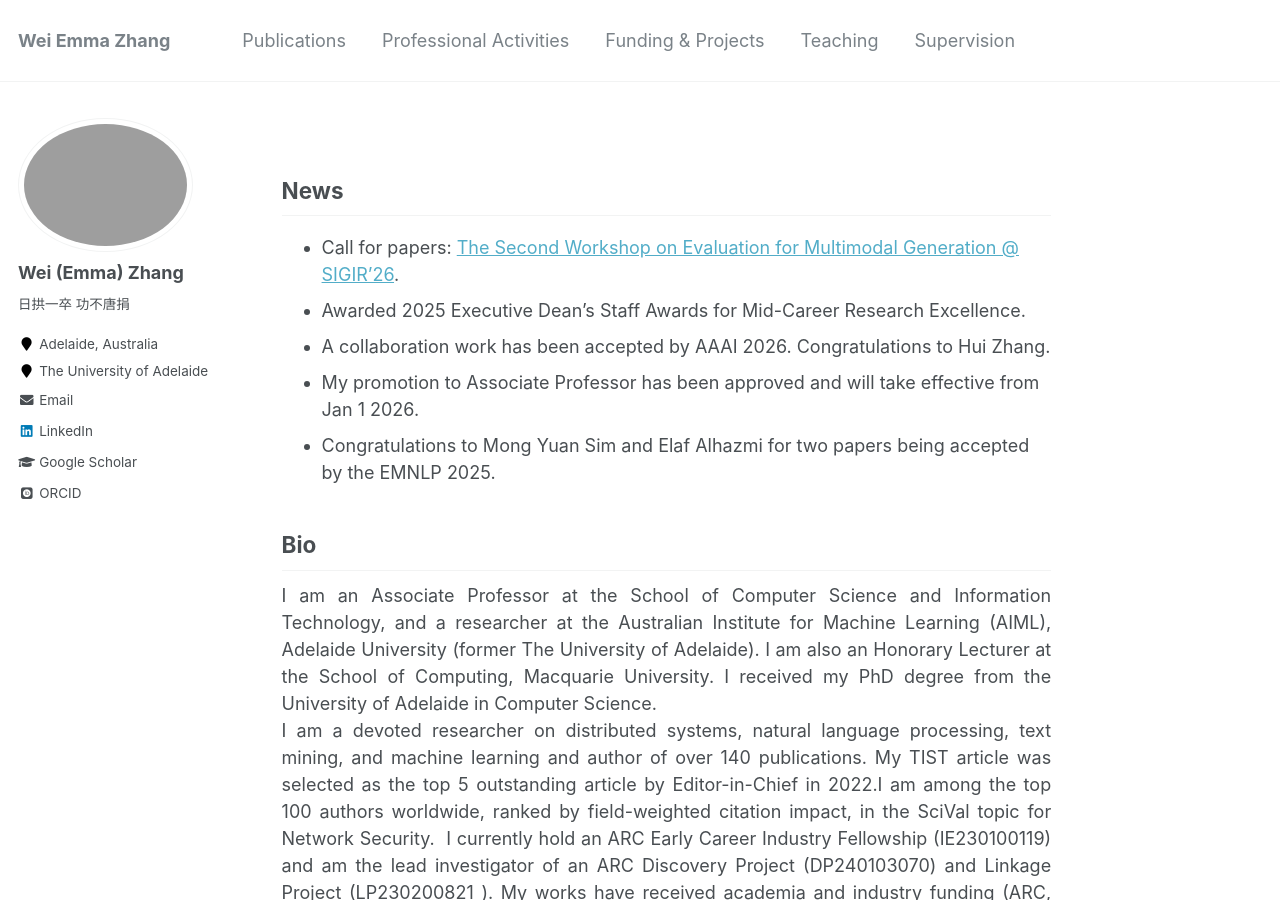
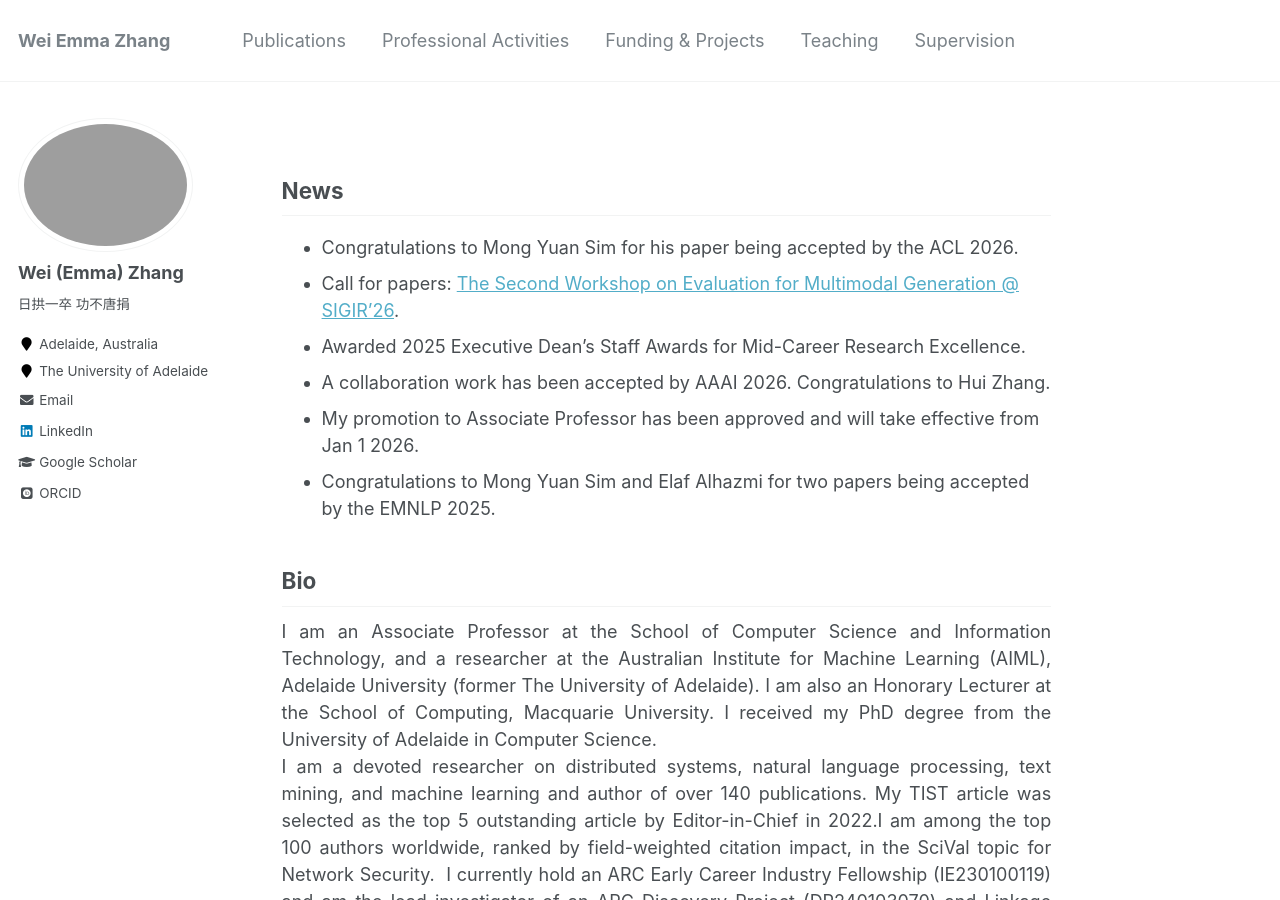
Before and after one commit to weiezhang/weiezhang.github.io, a Jekyll site: the page built from _pages/about.md, in a window 1280 px wide and 900 px high. Built offline with Jekyll 4.4.1, drawn with Linux system fonts in a browser that asks for light colours; some web fonts are replaced.

Commit message:
Update about.md

```diff
--- a/_pages/about.md
+++ b/_pages/about.md
@@ -9,6 +9,7 @@ redirect_from:
 ---
 
 ## News
+* Congratulations to Mong Yuan Sim for his paper being accepted by the ACL 2026.
 * Call for papers: [The Second Workshop on Evaluation for Multimodal Generation @ SIGIR'26](https://evalmg.github.io/).
 * Awarded 2025 Executive Dean's Staff Awards for Mid-Career Research Excellence.
 * A collaboration work has been accepted by AAAI 2026. Congratulations to Hui Zhang.
```
